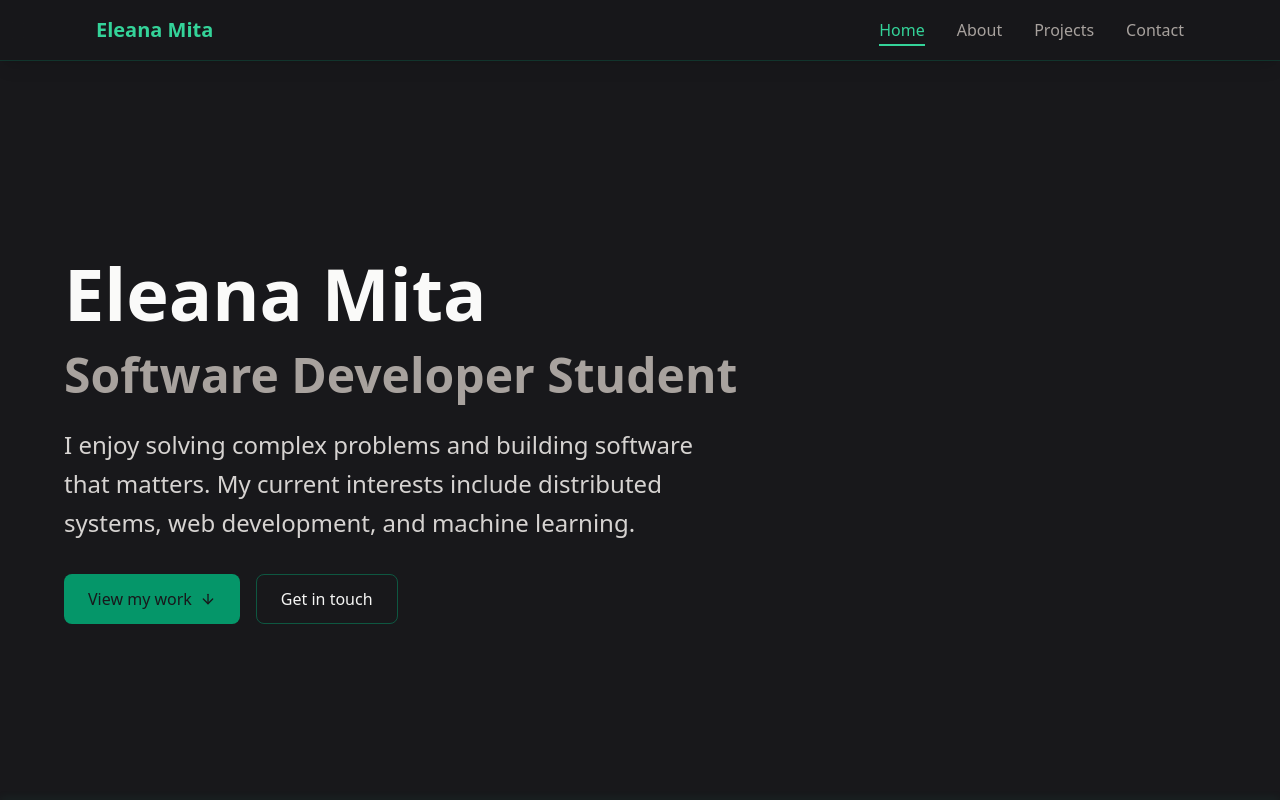
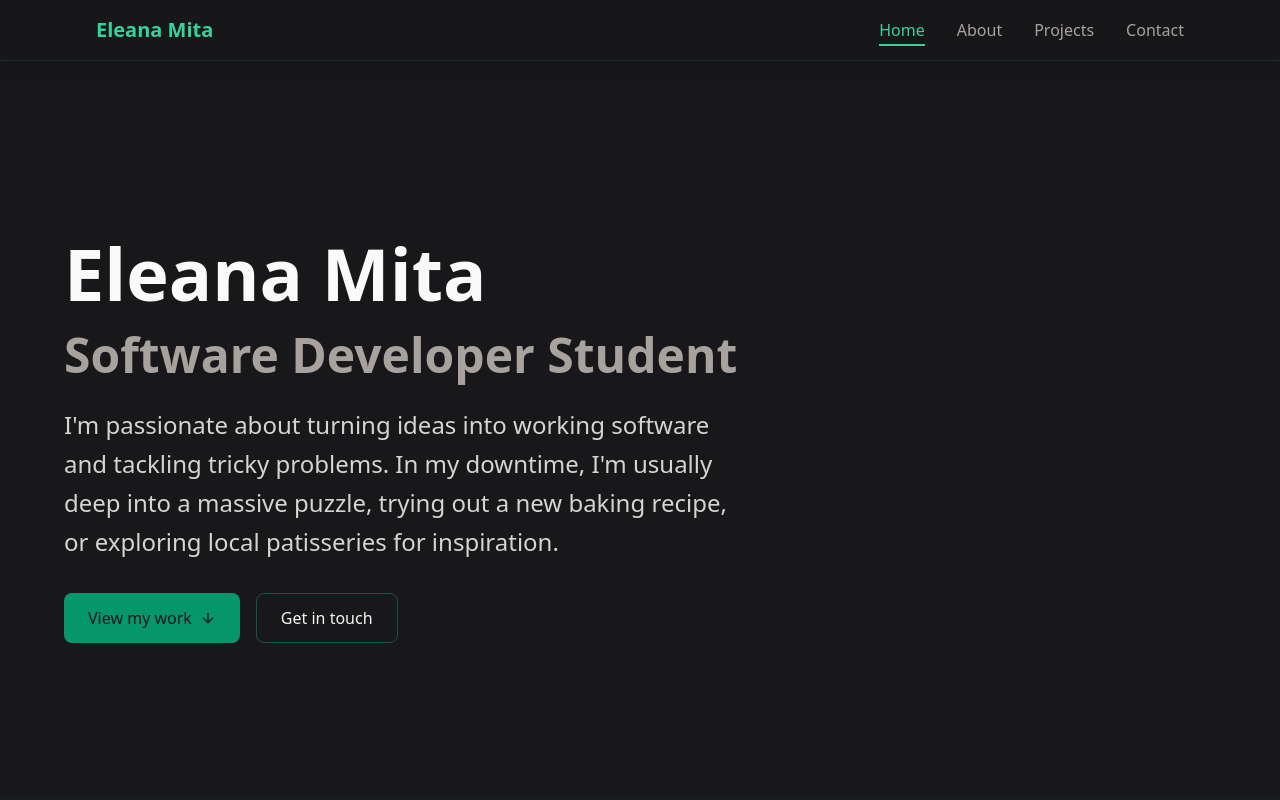
Before and after one commit to 3leana/portfolio, a React (Vite) app: page / in a window 1280 px wide. Shown: the top 800 px of the page. Built offline with nearby package versions, Linux system fonts and the light colour scheme.

Commit message:
Added hobbies in home page

```diff
--- a/src/components/Portfolio.tsx
+++ b/src/components/Portfolio.tsx
@@ -134,7 +134,7 @@ export default function Portfolio() {
               <span className="text-stone-400 sm:text-5xl">Software Developer Student</span>
             </h1>
             <p className="text-2xl text-stone-300 mb-8 leading-relaxed max-w-2xl">
-              I enjoy solving complex problems and building software that matters. My current interests include distributed systems, web development, and machine learning.
+              I'm passionate about turning ideas into working software and tackling tricky problems. In my downtime, I'm usually deep into a massive puzzle, trying out a new baking recipe, or exploring local patisseries for inspiration.
             </p>
             <div className="flex gap-4">
               <button
```
